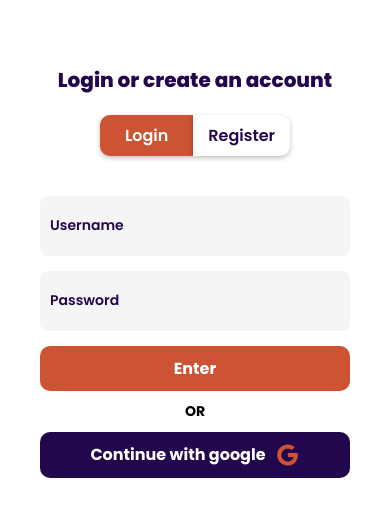
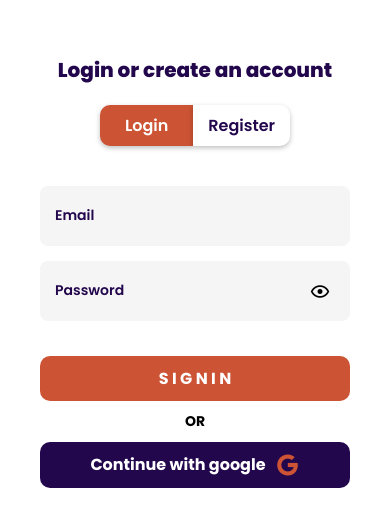
Before and after one commit to awriyou/foodplanner, a React Native app: screen /Auth in a window 390 px wide. Shown: the part 151-678 px from the top of the page. Built offline with nearby package versions, Linux system fonts and the light colour scheme; no server answers.

Commit message:
feat : create login logic and implement login data to frontend

```diff
--- a/components/Auth/LoginForm.jsx
+++ b/components/Auth/LoginForm.jsx
@@ -1,26 +1,174 @@
-import { StyleSheet, Text, TextInput, TouchableOpacity, View } from "react-native";
-import React from "react";
-import {Ionicons} from '@expo/vector-icons'
-import { COLORS, SIZES } from "../../constant/styles";
+import {
+  ActivityIndicator,
+  Alert,
+  StyleSheet,
+  Text,
+  TextInput,
+  TouchableOpacity,
+  View,
+} from 'react-native';
+import React, { useState } from 'react';
+import { Ionicons } from '@expo/vector-icons';
+import { COLORS, SIZES } from '../../constant/styles';
+import axios from 'axios';
+import AsyncStorage from '@react-native-async-storage/async-storage';
+import { Formik } from 'formik';
+import * as Yup from 'yup';
+import { MaterialCommunityIcons } from '@expo/vector-icons';
 
-const LoginForm = () => {
+const validationSchema = Yup.object({
+  email: Yup.string()
+    .email('Provide valid email address')
+    .required('Your email address'),
+  password: Yup.string()
+    .min(8, 'Password must be 8 at least characters')
+    .required('Your password'),
+});
+
+const LoginForm = ({ navigation }) => {
+  const apiUrl = process.env.EXPO_PUBLIC_API_URL;
+  const [obsecureText, setObsecureText] = useState(true);
+  const [loader, setLoader] = useState(false);
+
+  const login = async (values) => {
+    setLoader(true);
+    try {
+      const endpoint = `${apiUrl}api/users/login`;
+      const response = await axios.post(endpoint, values);
+      if (response.status === 200) {
+        const responseData = response.data;
+        await AsyncStorage.setItem(
+          `user${responseData._id}`,
+          JSON.stringify(responseData)
+        );
+        await AsyncStorage.setItem('id', JSON.stringify(responseData._id));
+        navigation.replace('Tabs');
+      } else {
+        Alert.alert('Error Logging in', 'Please Provide valid credentials', [
+          {
+            text: 'Try again',
+            onPress: () => {},
+          },
+        ]);
+      }
+    } catch (error) {
+      Alert.alert(
+        'Error',
+        'Oops, Error logging in. try login again with correct credentials',
+        [
+          {
+            text: 'Try again',
+            onPress: () => {},
+          },
+        ]
+      );
+    } finally {
+      setLoader(false);
+    }
+  };
+
   return (
-    <>
+    <Formik
+      initialValues={{ email: '', password: '' }}
+      validationSchema={validationSchema}
+      onSubmit={(values) => {
+        login(values);
+      }}
+    >
+      {({
+        handleChange,
+        handleSubmit,
+        values,
+        touched,
+        errors,
+        isValid,
+        setFieldTouched,
+      }) => (
         <View>
-        <TextInput placeholder="Username" style={styles.input} />
-        <TextInput placeholder="Password" style={styles.input} />
+          <View style={styles.inputWrapper}>
+            <TextInput
+              placeholder="Email"
+              style={styles.input}
+              onFocus={() => {
+                setFieldTouched('email');
+              }}
+              onBlur={() => {
+                setFieldTouched('email', '');
+              }}
+              value={values.email}
+              onChangeText={handleChange('email')}
+              autoCapitalize="none"
+              autoCorrect={false}
+            />
+            {touched.email && errors.email && (
+              <Text style={styles.errorMessage}>{errors.email}</Text>
+            )}
           </View>
-      <View>
-        <TouchableOpacity style={styles.enterBtn}>
-          <Text style={styles.enterBtnText}>Enter</Text>
+
+          <View style={styles.inputWrapper}>
+            <TextInput
+              placeholder="Password"
+              style={[styles.input, { paddingRight: 45 }]}
+              secureTextEntry={obsecureText}
+              onFocus={() => {
+                setFieldTouched('password');
+              }}
+              onBlur={() => {
+                setFieldTouched('password', '');
+              }}
+              value={values.password}
+              onChangeText={handleChange('password')}
+              autoCapitalize="none"
+              autoCorrect={false}
+            />
+            <TouchableOpacity
+              style={styles.eyeBtn}
+              onPress={() => {
+                setObsecureText(!obsecureText);
+              }}
+            >
+              <MaterialCommunityIcons
+                name={obsecureText ? 'eye-outline' : 'eye-off-outline'}
+                size={20}
+              />
             </TouchableOpacity>
+            {touched.password && errors.password && (
+              <Text style={styles.errorMessage}>{errors.password}</Text>
+            )}
+          </View>
+
+          <View style={{ marginTop: 20 }}>
+            {isValid ? (
+              <TouchableOpacity
+                onPress={handleSubmit}
+                style={styles.btnWrapper(
+                  isValid === false ? COLORS.gray : COLORS.secondary
+                )}
+              >
+                {loader === false ? (
+                  <Text style={styles.enterBtnText}>S I G N I N</Text>
+                ) : (
+                  <ActivityIndicator />
+                )}
+              </TouchableOpacity>
+            ) : (
+              <View
+                style={styles.btnWrapper(
+                  isValid === false ? COLORS.gray : COLORS.primary
+                )}
+              >
+                <Text style={styles.enterBtnText}>S I G N I N</Text>
+              </View>
+            )}
             <Text style={styles.or}>OR</Text>
             <TouchableOpacity style={styles.googleBtn}>
               <Text style={styles.enterBtnText}>Continue with google</Text>
               <Ionicons name="logo-google" size={24} color={COLORS.secondary} />
             </TouchableOpacity>
           </View>
-    </>
+        </View>
+      )}
+    </Formik>
   );
 };
 
@@ -32,18 +180,21 @@ const styles = StyleSheet.create({
     height: 60,
     backgroundColor: COLORS.gray3,
     paddingVertical: 5,
-    paddingHorizontal: 10,
+    paddingHorizontal: 15,
     borderRadius: 8,
     color: COLORS.primary,
     fontFamily: 'semiBold',
-    marginBottom: 15,
+    marginBottom: 2,
+    flexDirection: 'row',
+    alignItems: 'center',
+    justifyContent: 'center',
   },
-  enterBtn: {
+  btnWrapper: (backgroundColor) => ({
+    backgroundColor: backgroundColor,
     paddingVertical: 10,
     borderRadius: 10,
     alignItems: 'center',
-    backgroundColor: COLORS.secondary,
-  },
+  }),
   googleBtn: {
     paddingVertical: 10,
     borderRadius: 10,
@@ -63,4 +214,15 @@ const styles = StyleSheet.create({
     marginVertical: 10,
     textAlign: 'center',
   },
+  inputWrapper: {
+    marginBottom: 13,
+  },
+  errorMessage: {
+    color: 'red',
+  },
+  eyeBtn: {
+    position: 'absolute',
+    right: 20,
+    top: 20,
+  },
 });
--- a/components/Profile/ProfileHead.jsx
+++ b/components/Profile/ProfileHead.jsx
@@ -2,7 +2,17 @@ import { Image, Text, View } from 'react-native';
 import React from 'react';
 import styles from './profilehead.style';
 import { SHADOWS } from '../../constant/styles';
-const ProfileHead = () => {
+
+const ProfileHead = ({ data }) => {
+  const truncateText = (text, maxLength) => {
+    if (text.length > maxLength) {
+      return text.substring(0, maxLength) + '...';
+    }
+    return text;
+  };
+
+  const maxLength = 15;
+
   return (
     <View style={styles.container}>
       <View style={styles.header}>
@@ -12,14 +22,18 @@ const ProfileHead = () => {
             source={require('../../assets/image/profile besar.png')}
           />
         </View>
-        <Text style={styles.name}>Ario Febri</Text>
+        <Text style={styles.name}>{data ? data.username : '--'}</Text>
         <View style={styles.detailWrapper}>
           <Text style={styles.desc}>Phone Number</Text>
-          <Text style={styles.detail}>+6287776241589</Text>
+          <Text style={styles.detail} numberOfLines={1}>
+            {'--'}
+          </Text>
         </View>
         <View style={styles.detailWrapper}>
-          <Text style={styles.desc}>Username</Text>
-          <Text style={styles.detail}>ariooofeb</Text>
+          <Text style={styles.desc}>Email</Text>
+          <Text style={styles.detail}>
+            {data ? truncateText(data.email, maxLength) : '--'}
+          </Text>
         </View>
       </View>
     </View>
--- a/components/Profile/profilehead.style.js
+++ b/components/Profile/profilehead.style.js
@@ -38,8 +38,7 @@ const styles = StyleSheet.create({
     letterSpacing: 3,
   },
   detailWrapper: {
-    width: '100%',
-    paddingHorizontal: 60,
+    width: SIZES.width / 2 + 100,
     flexDirection: 'row',
     justifyContent: 'space-between',
   },
--- a/package.json
+++ b/package.json
@@ -20,7 +20,10 @@
     "react-native-calendars": "^1.1305.0",
     "react-native-dotenv": "^3.4.11",
     "react-native-safe-area-context": "4.10.1",
-    "react-native-screens": "3.31.1"
+    "react-native-screens": "3.31.1",
+    "yup": "^1.4.0",
+    "formik": "^2.4.6",
+    "@react-native-async-storage/async-storage": "^1.23.1"
   },
   "devDependencies": {
     "@babel/core": "^7.20.0"
--- a/screens/AuthScreen.js
+++ b/screens/AuthScreen.js
@@ -5,14 +5,15 @@ import {
   TextInput,
   StyleSheet,
 } from 'react-native';
-import React, { useState } from 'react';
+import React, { useEffect, useState } from 'react';
 import { COLORS, SHADOWS, SIZES } from '../constant/styles';
-import { Ionicons } from '@expo/vector-icons';
 import LoginForm from '../components/Auth/LoginForm';
 import RegisterForm from '../components/Auth/RegisterForm';
+import AsyncStorage from '@react-native-async-storage/async-storage';
 
-const AuthScreen = () => {
+const AuthScreen = ({ navigation }) => {
   const [toggle, setToggle] = useState(true);
+
   return (
     <View style={styles.screen}>
       <View style={styles.container}>
@@ -55,11 +56,7 @@ const AuthScreen = () => {
             </Text>
           </TouchableOpacity>
         </View>
-        {toggle ? (
-          <LoginForm toggle={toggle} />
-        ) : (
-          <RegisterForm toggle={toggle} />
-        )}
+        {toggle ? <LoginForm navigation={navigation} /> : <RegisterForm />}
       </View>
     </View>
   );
--- a/screens/FoodPlannerScreen.js
+++ b/screens/FoodPlannerScreen.js
@@ -3,13 +3,37 @@ import { SafeAreaView } from 'react-native-safe-area-context';
 import styles from './foodplanner.style';
 import { Calendar } from 'react-native-calendars';
 import ListPlanner from '../components/Plan/ListPlanner';
-import { useState } from 'react';
+import { useEffect, useState } from 'react';
 import { SIZES } from '../constant/styles';
 import MustLogin from '../components/Auth/MustLogin';
+import AsyncStorage from '@react-native-async-storage/async-storage';
 
-const FoodPlannerScreen = ({navigation}) => {
+const FoodPlannerScreen = ({ navigation }) => {
+  const [selectedDay, setSelectedDay] = useState('');
+  const [userData, setUserData] = useState(null);
   const [userLogin, setUserLogin] = useState(false);
-  const [selectedDay, setSelectedDay] = useState('');
+
+  useEffect(() => {
+    checkExistingUser();
+  }, []);
+  async function checkExistingUser() {
+    const id = await AsyncStorage.getItem('id');
+    const useId = `user${JSON.parse(id)}`;
+
+    try {
+      const currentUser = await AsyncStorage.getItem(useId);
+
+      if (currentUser !== null) {
+        const parsedData = JSON.parse(currentUser);
+        setUserData(parsedData);
+        setUserLogin(true);
+      } else {
+        navigation.navigate('Auth');
+      }
+    } catch (error) {
+      console.log('Error retrieving the data: ', error);
+    }
+  }
   return (
     <SafeAreaView style={styles.container}>
       {userLogin === false ? (
```
Also changed, not shown: components/Profile/Menus.jsx (+29 -2 lines), screens/ProfileScreen.js (+26 -4 lines), 1 other file (tests, documents, lock files or other folders). Lines whose indentation alone changed are shown as unchanged.
